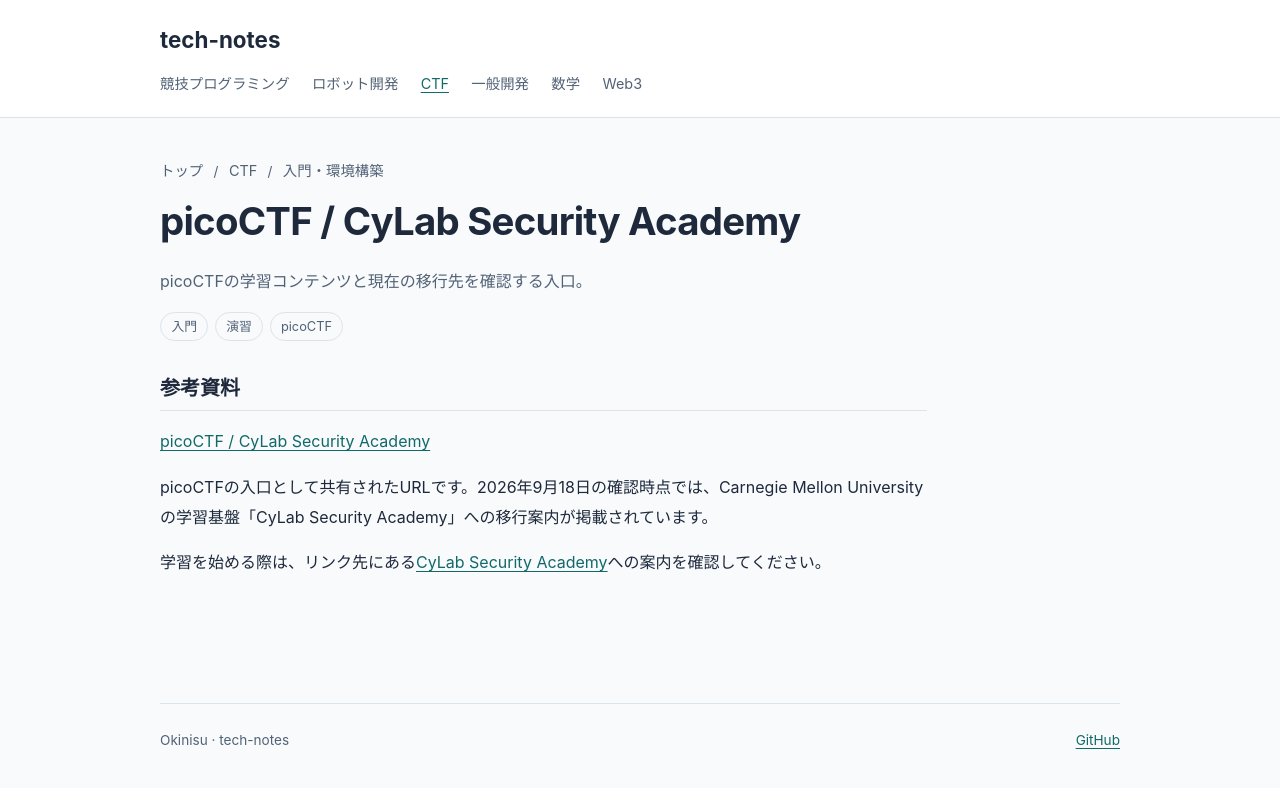
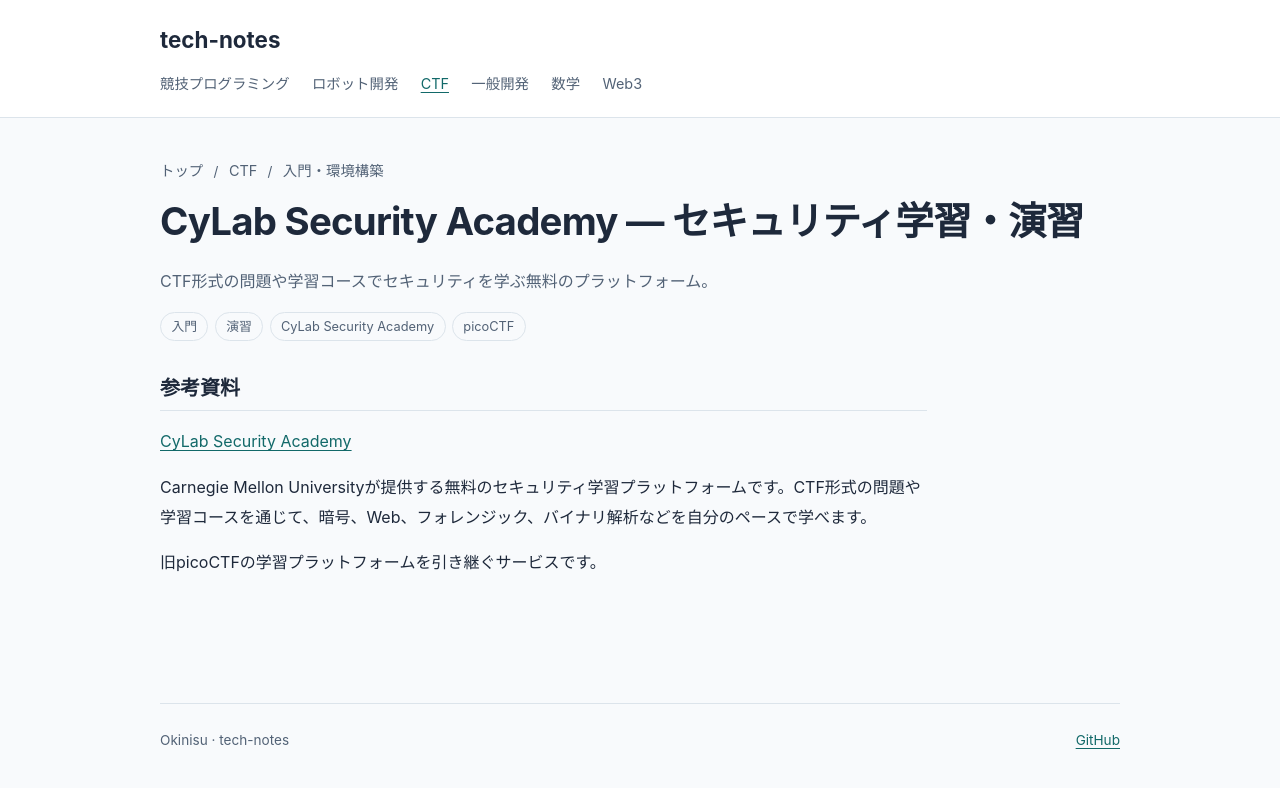
Before and after one commit to okinisu/tech-notes, a Jekyll site: the page built from _notes/ctf/picoctf.md, in a window 1280 px wide. Shown: the top 788 px of the page. Built offline with Jekyll 4.4.1, drawn with Linux system fonts in a browser that asks for light colours.

Commit message:
Introduce CyLab Security Academy as the successor to picoCTF

```diff
--- a/_notes/ctf/picoctf.md
+++ b/_notes/ctf/picoctf.md
@@ -1,17 +1,17 @@
 ---
-title: "picoCTF / CyLab Security Academy"
-description: "picoCTFの学習コンテンツと現在の移行先を確認する入口。"
+title: "CyLab Security Academy — セキュリティ学習・演習"
+description: "CTF形式の問題や学習コースでセキュリティを学ぶ無料のプラットフォーム。"
 category: ctf
 topic: getting-started
 kind: reference
-tags: ["入門","演習","picoCTF"]
-source_url: "https://picoctf.org/"
+tags: ["入門","演習","CyLab Security Academy","picoCTF"]
+source_url: "https://cylabacademy.org/"
 ---
 
 ## 参考資料
 
-[picoCTF / CyLab Security Academy](https://picoctf.org/)
+[CyLab Security Academy](https://cylabacademy.org/)
 
-picoCTFの入口として共有されたURLです。2026年9月18日の確認時点では、Carnegie Mellon Universityの学習基盤「CyLab Security Academy」への移行案内が掲載されています。
+Carnegie Mellon Universityが提供する無料のセキュリティ学習プラットフォームです。CTF形式の問題や学習コースを通じて、暗号、Web、フォレンジック、バイナリ解析などを自分のペースで学べます。
 
-学習を始める際は、リンク先にある[CyLab Security Academy](https://cylabacademy.org/)への案内を確認してください。
+旧picoCTFの学習プラットフォームを引き継ぐサービスです。
```
